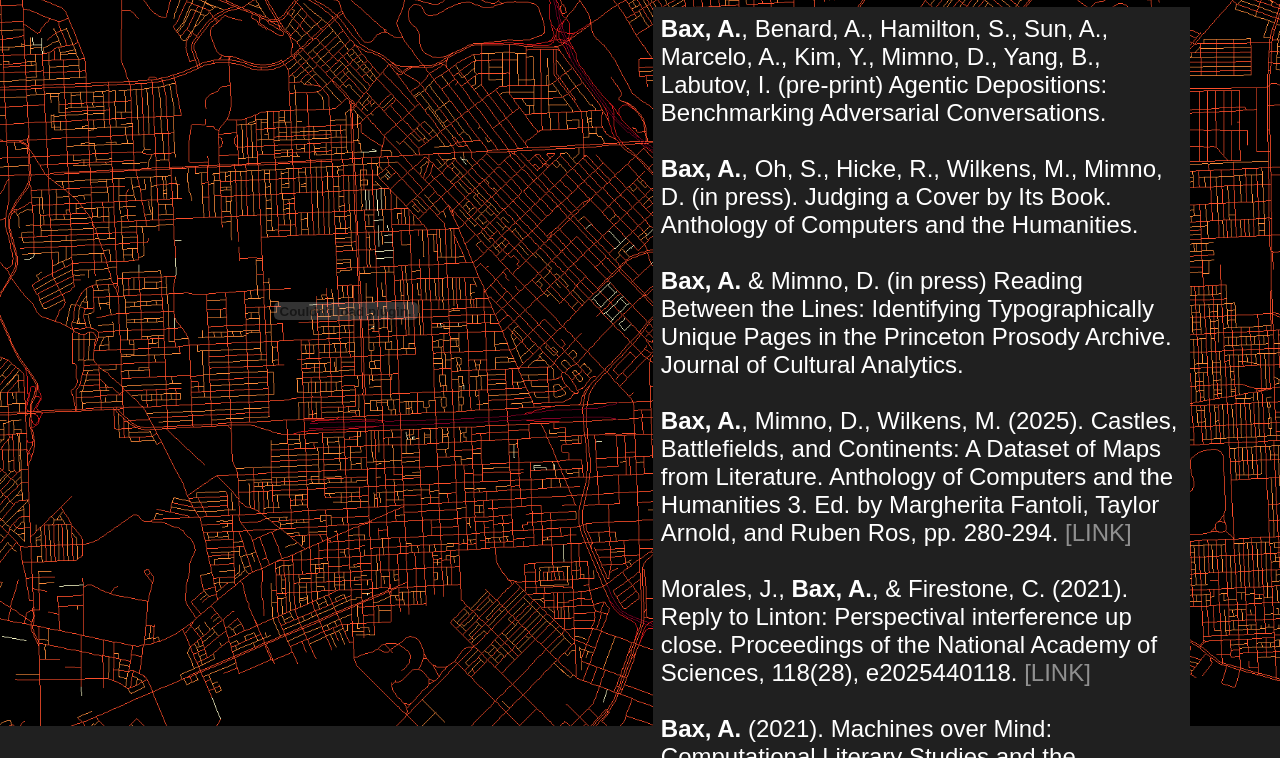
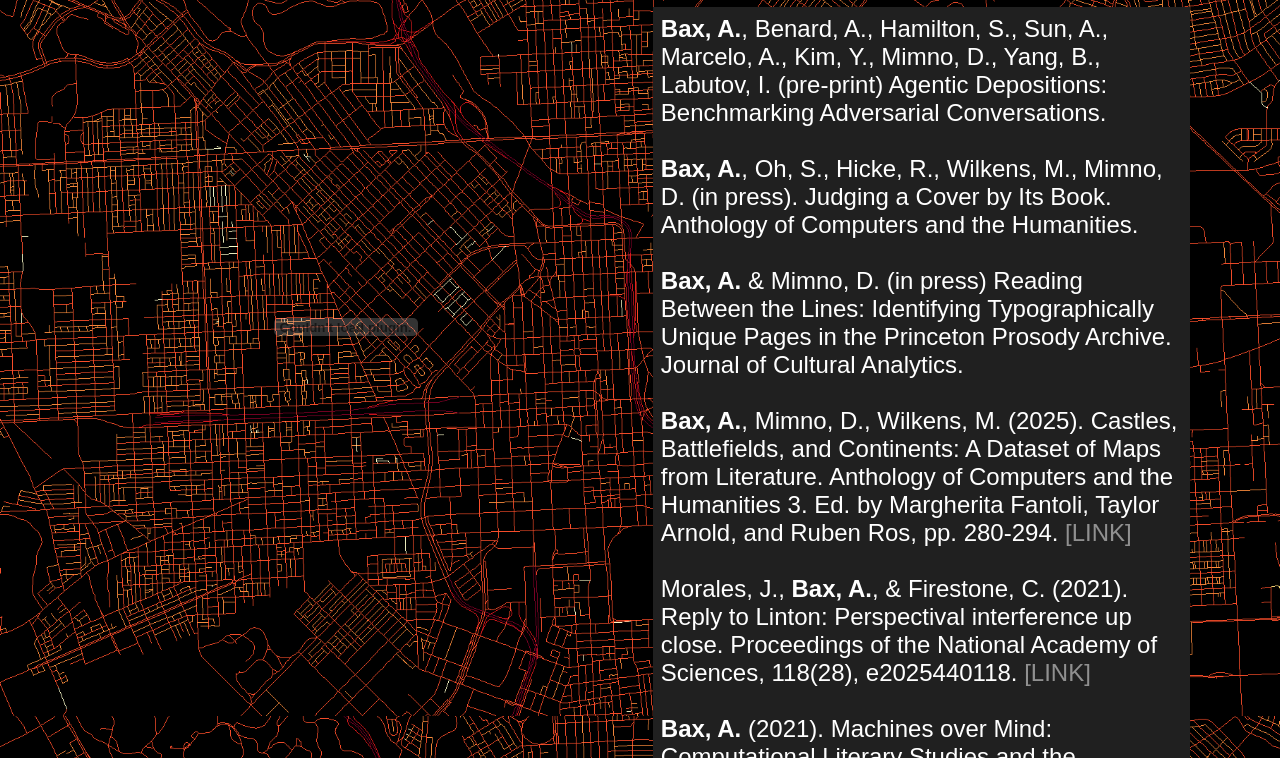
Before and after one commit to xablexa/xablexa.github.io, a plain HTML site: page personalWebsitePublications.html in a window 1280 px wide. Shown: the part 84-842 px from the top of the page. Drawn offline with Linux system fonts and the light colour scheme.

Commit message:
styling fix

```diff
--- a/personalWebsitePublications.html
+++ b/personalWebsitePublications.html
@@ -64,7 +64,16 @@
 
     </div>
     <script>
-
+        // Size the CV viewer: 80% of the window height, but never less than
+        // 60% of the publication list's height (narrow windows make the list tall).
+        function sizePdf() {
+            var pdf = document.querySelector('.pdf');
+            var text = document.querySelector('.publicationText');
+            var h = Math.max(0.80 * window.innerHeight, 0.60 * text.offsetHeight);
+            pdf.style.height = h + 'px';
+        }
+        window.addEventListener('load', sizePdf);
+        window.addEventListener('resize', sizePdf);
     </script>
 </body>
 
--- a/personalWebsiteStyle.css
+++ b/personalWebsiteStyle.css
@@ -491,12 +491,15 @@ body {
     font-size: 24px;
 }
 #publicationContainer {
-    height: 95vh;
+    /* min-height (not height) + flow-root so the section, and the background
+       behind it, grows to fit the floated publication list as it gets longer */
+    min-height: 95vh;
+    display: flow-root;
 }
 .pdf {
     float:left;
     width: 43%;
-    height: 80%;
+    height: 80vh; /* fallback; script in personalWebsitePublications.html sets the real height */
     position: relative;
     padding: 5px;
     margin: 10px;
```
